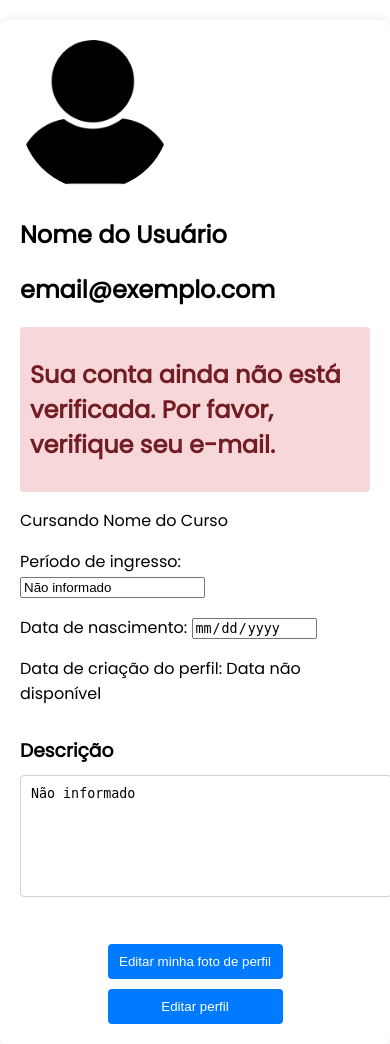
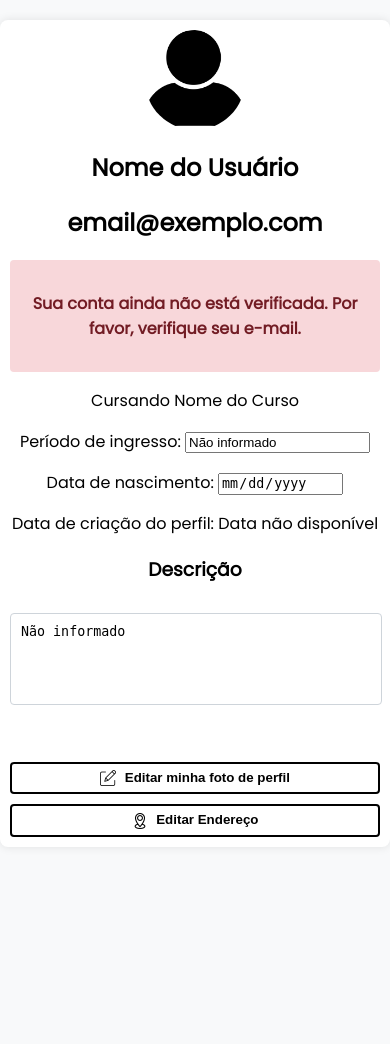
Before and after one commit to Gladistony/Aplicativo-Projeto-Interdisciplinar-2, a PHP site: page /Paginas/menu-perfil.html in a window 390 px wide. After the commit the page ends 837 px from the top, so only its background shows below. Run offline with PHP 8.4, Linux system fonts and the light colour scheme.

Commit message:
menu perfil html estilizado com css e responsivo

```diff
--- a/Paginas/menu-perfil.html
+++ b/Paginas/menu-perfil.html
@@ -1,37 +1,44 @@
 <!DOCTYPE html>
 <html lang="pt-br">
+
 <head>
     <meta charset="UTF-8">
     <meta name="viewport" content="width=device-width, initial-scale=1.0">
     <link rel="stylesheet" href="../Styles/estilo_menu-perfil.css">
     <title>Perfil</title>
 </head>
+
 <body>
     <section id="perfil">
-        <div class="d-inline-block">
+        <div class="imagem">
             <img id="profileImage" src="../Recursos/Imagens/perfil-teste.avif" />
         </div>
-        <h1 class="mt-2">Nome do Usuário</h1>
+        <h1>Nome do Usuário</h1>
         <h2>email@exemplo.com</h2>
         <div class="alert">
-            <h2>Sua conta ainda não está verificada. Por favor, verifique seu e-mail.</h2>
+            <h4>Sua conta ainda não está verificada. Por favor, verifique seu e-mail.</h4>
         </div>
-        <p class="mb-1">Cursando Nome do Curso</p>
-        <p class="mb-1">Período de ingresso: <input type="text" id="periodo" value="Não informado" readonly></p>
-        <p class="mb-1">Data de nascimento: <input type="date" id="nascimento" value="Não informado" readonly></p>
-        <p class="mb-1">Data de criação do perfil: Data não disponível</p>
-        <h3 class="mb-1 mt-3">Descrição</h3>
+        <p>Cursando Nome do Curso</p>
+        <p>Período de ingresso: <input type="text" id="periodo" value="Não informado" readonly></p>
+        <p>Data de nascimento: <input type="date" id="nascimento" value="Não informado" readonly></p>
+        <p>Data de criação do perfil: Data não disponível</p>
+        <h3>Descrição</h3>
         <textarea id="descricao" placeholder="Fale mais sobre você..." readonly>Não informado</textarea>
         <div class="button-container">
             <input type="file" id="profilePictureInput" accept="image/*" style="display: none;" />
             <div id="loading-fotoperfil" class="loading-spinner" style="display: none;"></div>
-            <button id="botaoloadfoto" onclick="document.getElementById('profilePictureInput').click();">
-                Editar minha foto de perfil
+            <button class="btn-editar" id="botaoloadfoto"
+                onclick="document.getElementById('profilePictureInput').click();">
+                <img id="botaoloadfoto" class="icone" src="../Recursos/Imagens/editar.png" alt="icone-editar">
+                Editar minha
+                foto de perfil
             </button>
-            <button id="editarPerfilBtn">
-                Editar perfil
+            <button class="btn-editar">
+                <img id="botaoloadend" class="icone" src="../Recursos/Imagens/fixar-mapa.png" alt="icone-endereco">
+                Editar Endereço
             </button>
         </div>
     </section>
 </body>
+
 </html>
--- a/Paginas/menu-perfil.php
+++ b/Paginas/menu-perfil.php
@@ -30,10 +30,10 @@ $dataCriacao = isset($userInfo['dataCriacao']) ? $userInfo['dataCriacao'] : 'Dat
     <div class="d-grid gap-2 mt-4 w-50 mx-auto">
         <input type="file" id="profilePictureInput" accept="image/*" style="display: none;" />
         <div id="loading-fotoperfil" class="loading-spinner" style="display: none;"></div>
-        <button id="botaoloadfoto" onclick="document.getElementById('profilePictureInput').click();">
+        <button class="btn-editar" id="botaoloadfoto" onclick="document.getElementById('profilePictureInput').click();">
             Editar minha foto de perfil
         </button>
-        <button id="editarPerfilBtn">
+        <button class="btn-editar" id="editarPerfilBtn">
             Editar perfil
         </button>
     </div>
--- a/Styles/estilo_menu-perfil.css
+++ b/Styles/estilo_menu-perfil.css
@@ -7,6 +7,7 @@ body {
     height: 100vh;
     margin: 0;
     font-family: 'Poppins', sans-serif;
+    background-color: #f8f9fa;
 }
 
 #perfil {
@@ -16,10 +17,13 @@ body {
     background-color: #fff;
     border-radius: 8px;
     box-shadow: 0 0 10px rgba(0, 0, 0, 0.1);
+    text-align: center;
 }
 
-.d-inline-block {
-    display: inline-block;
+.imagem {
+    display: flex;
+    justify-content: center;
+    margin-bottom: 20px;
 }
 
 #profileImage {
@@ -27,10 +31,6 @@ body {
     height: 150px;
     border-radius: 50%;
     object-fit: cover;
-}
-
-.mt-2 {
-    margin-top: 20px;
 }
 
 .alert {
@@ -41,43 +41,44 @@ body {
     margin-top: 20px;
 }
 
-.mb-1 {
-    margin-bottom: 10px;
-}
-
-.mt-3 {
-    margin-top: 30px;
-}
-
 textarea {
-    width: 100%;
+    width: calc(100% - 20px); /* Ajusta a largura para incluir padding */
     height: 100px;
     padding: 10px;
     border: 1px solid #ced4da;
     border-radius: 4px;
     resize: none;
+    margin: 10px 0; /* Adiciona margem uniforme */
 }
 
 .button-container {
     display: grid;
     gap: 10px;
     margin-top: 40px;
-    width: 50%;
+    width: 60%;
     margin-left: auto;
     margin-right: auto;
 }
 
-button {
+.btn-editar {
+    font-weight: bold;
     padding: 10px;
-    border: none;
     border-radius: 4px;
-    background-color: #007bff;
-    color: white;
+    border: 2px solid black; /* Adiciona uma borda preta */
+    background-color: #ffffff; /* Define a cor de fundo como branca */
+    color: black; /* Define a cor do texto como preta */
     cursor: pointer;
 }
 
+.icone {
+    width: 16px; /* Ajuste o tamanho conforme necessário */
+    height: 16px; /* Ajuste o tamanho conforme necessário */
+    vertical-align: middle; /* Alinha verticalmente o ícone com o texto */
+    margin-right: 5px; /* Espaço entre o ícone e o texto */
+}
+
 button:hover {
-    background-color: #0056b3;
+    background-color: #dddddd;
 }
 
 .loading-spinner {
@@ -116,8 +117,84 @@ button:hover {
     0% {
         transform: rotate(0deg);
     }
-
     100% {
         transform: rotate(360deg);
     }
 }
+
+/* Media Queries para Responsividade */
+@media (max-width: 1200px) {
+    #perfil {
+        max-width: 80%;
+    }
+}
+
+@media (max-width: 992px) {
+    #perfil {
+        max-width: 90%;
+    }
+
+    .button-container {
+        width: 70%;
+    }
+
+    #profileImage {
+        width: 130px;
+        height: 130px;
+    }
+
+    textarea {
+        height: 90px;
+    }
+
+    .btn-editar {
+        padding: 8px;
+    }
+}
+
+@media (max-width: 768px) {
+    #perfil {
+        max-width: 95%;
+    }
+
+    .button-container {
+        width: 80%;
+    }
+
+    #profileImage {
+        width: 120px;
+        height: 120px;
+    }
+
+    textarea {
+        height: 80px;
+    }
+
+    .btn-editar {
+        padding: 8px;
+    }
+}
+
+@media (max-width: 576px) {
+    #perfil {
+        max-width: 100%;
+        padding: 10px;
+    }
+
+    .button-container {
+        width: 100%;
+    }
+
+    #profileImage {
+        width: 100px;
+        height: 100px;
+    }
+
+    textarea {
+        height: 70px;
+    }
+
+    .btn-editar {
+        padding: 6px;
+    }
+}
```
Also changed, not shown: Recursos/Imagens/editar.png (added), Recursos/Imagens/fixar-mapa.png (added).
